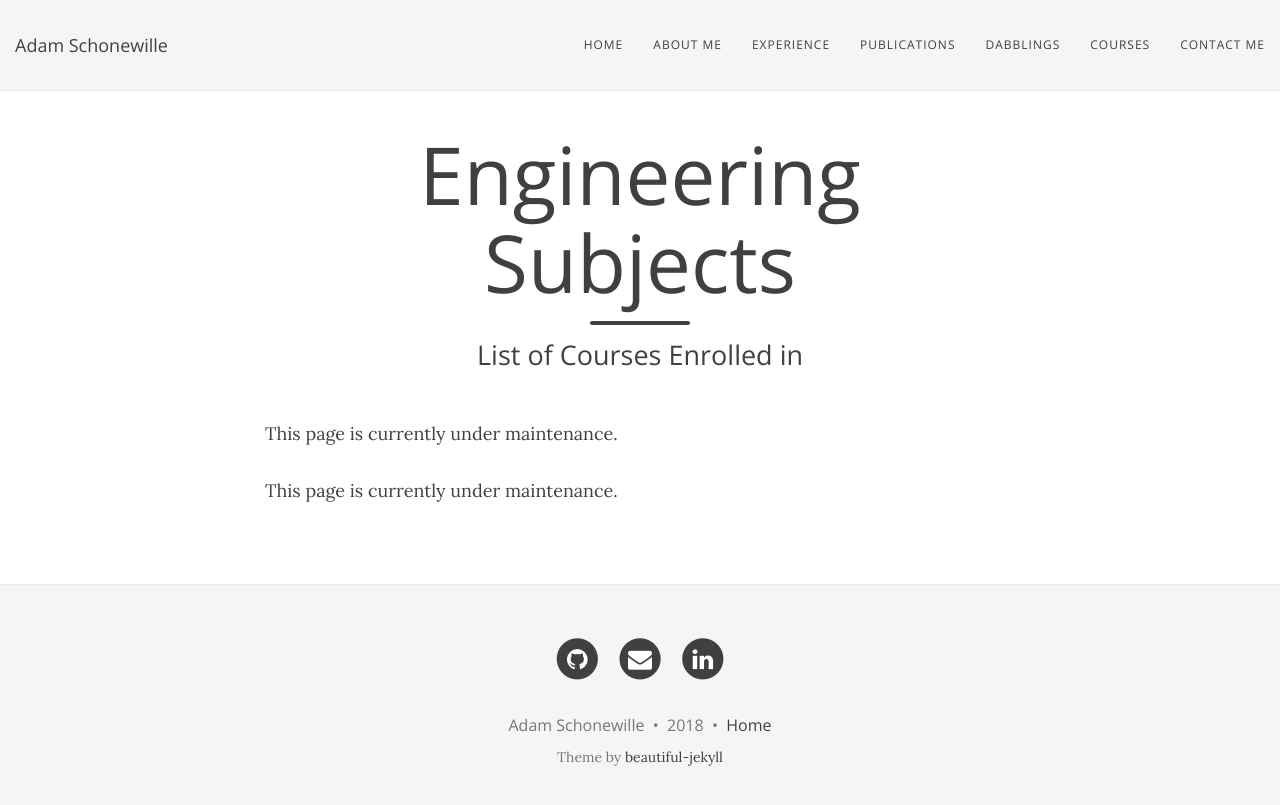
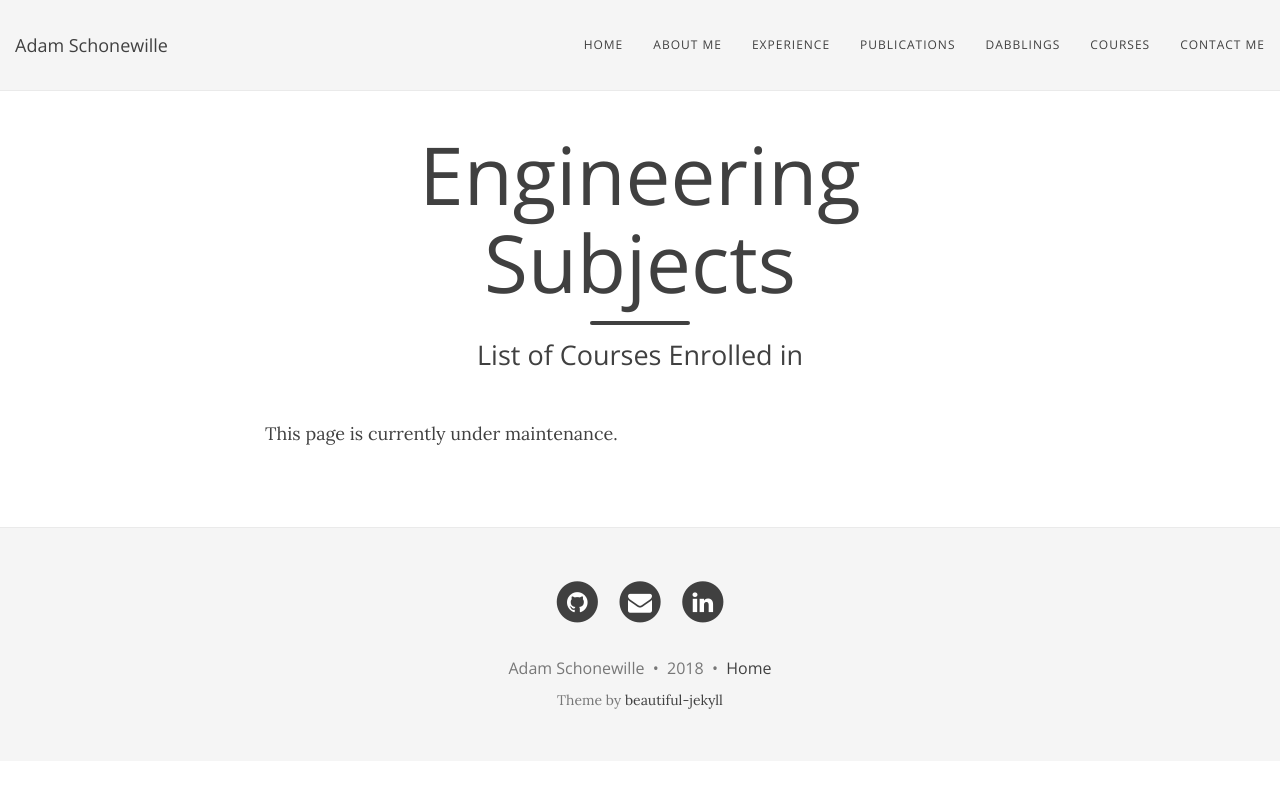
Before and after one commit to adamschonewille/adamschonewille.github.io, a Jekyll site: the page built from learn.md, in a window 1280 px wide. Shown: the top 805 px of the page. Built offline with Jekyll 4.4.1, drawn with Linux system fonts in a browser that asks for light colours; nearby versions of some CDN libraries.

Commit message:
fixed a double line problem

```diff
--- a/learn.md
+++ b/learn.md
@@ -38,5 +38,3 @@ This course aims to provide the students with modern and up-to-date statistical
 - to promote interdisciplinary and collaborative work
 
 -->
-
-This page is currently under maintenance.
```
